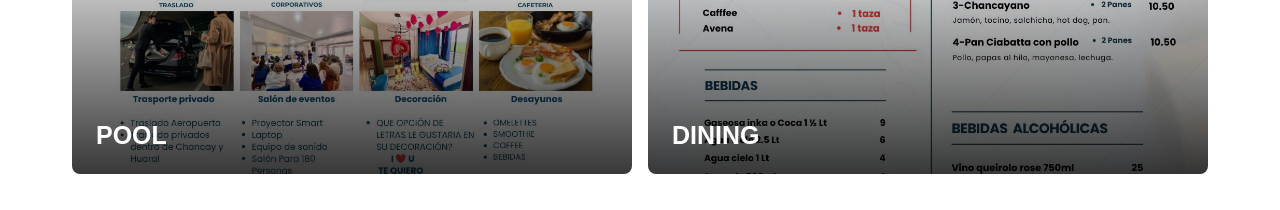
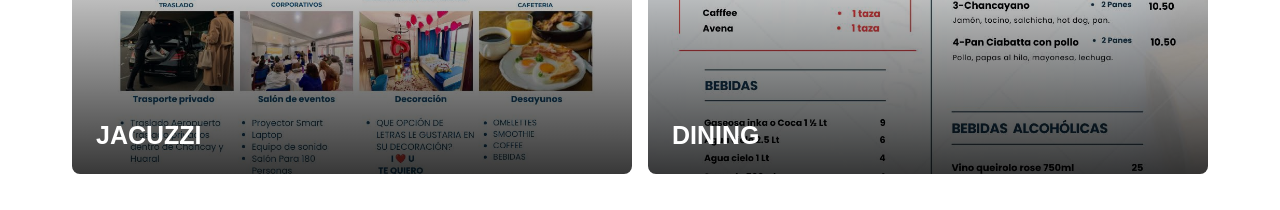
Before and after one commit to camilogomez17/hotelBlueThree, a Next.js app: page /en/politicas in a window 1280 px wide. Shown: the part 1300-1510 px from the top of the page. Built offline with nearby package versions, Linux system fonts and the light colour scheme.

Commit message:
Update amenity symbols and featured service descriptions

```diff
--- a/app/components/FeaturedAmenities.tsx
+++ b/app/components/FeaturedAmenities.tsx
@@ -6,7 +6,7 @@ export default function FeaturedAmenities({ language }: { language: "es" | "en"
   const [selected, setSelected] = useState<number | null>(null);
   const es = language === "es";
   const items = [
-    { title: es ? "Piscina" : "Pool", image: "/Amenities.jpeg", description: es ? "Imagen ilustrativa de las instalaciones. La disponibilidad de piscina no está confirmada; consulta con recepción." : "Illustrative property image. Pool availability is not confirmed; please ask reception." },
+    { title: es ? "Jacuzzi" : "Jacuzzi", image: "/Amenities.jpeg", description: es ? "Disfruta de jacuzzis y vistas panorámicas, transporte privado, eventos corporativos, decoración de habitaciones y el menú de la cafetería. Consulta la disponibilidad de cada servicio con recepción." : "Enjoy jacuzzis and panoramic views, private transport, corporate events, room decorations, and our cafeteria menu. Confirm each service’s availability with reception." },
     { title: es ? "Gastronomía" : "Dining", image: "/FoodMenu.jpeg", description: es ? "Explora las opciones gastronómicas y consulta horarios y disponibilidad con recepción." : "Explore dining options and confirm opening hours and availability with reception." },
   ];
   useEffect(() => {
```
